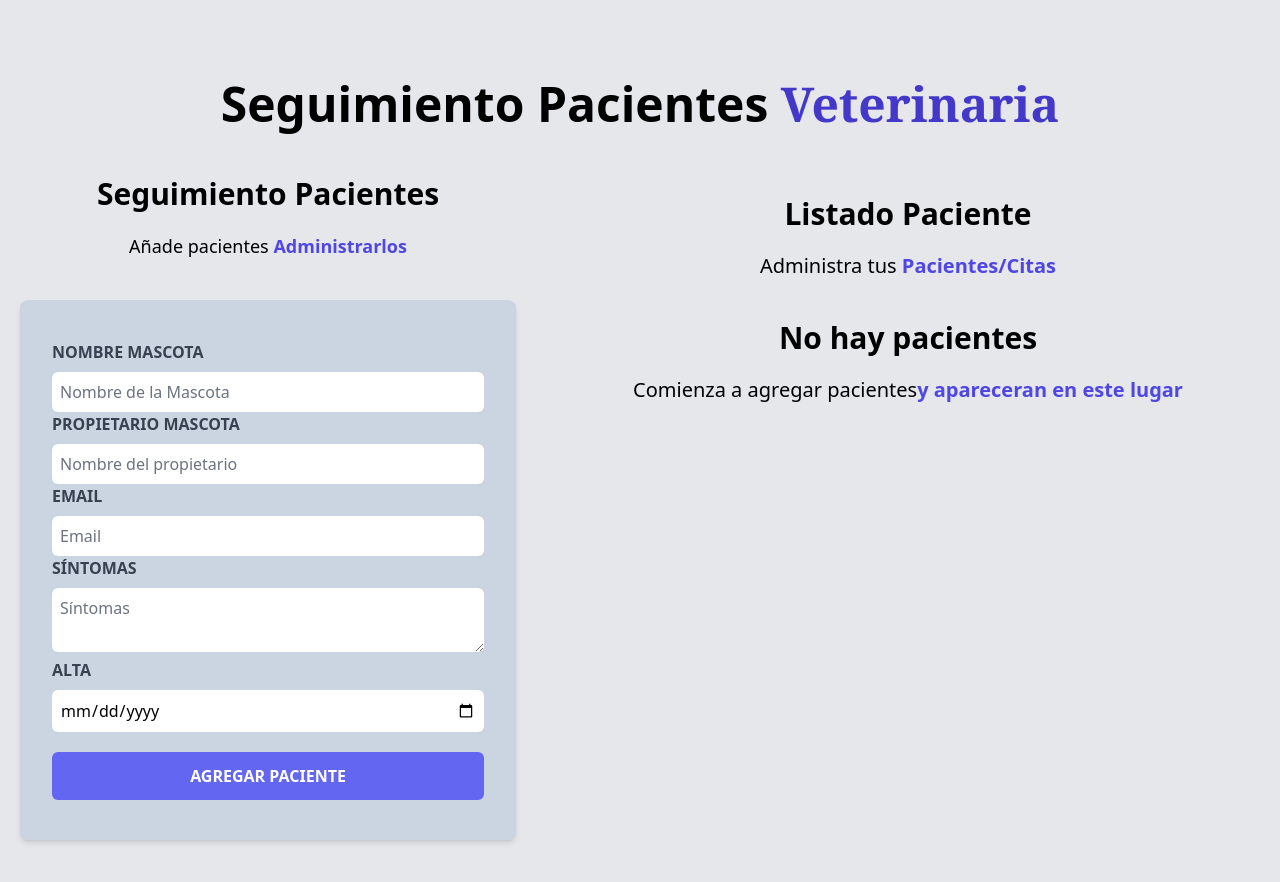
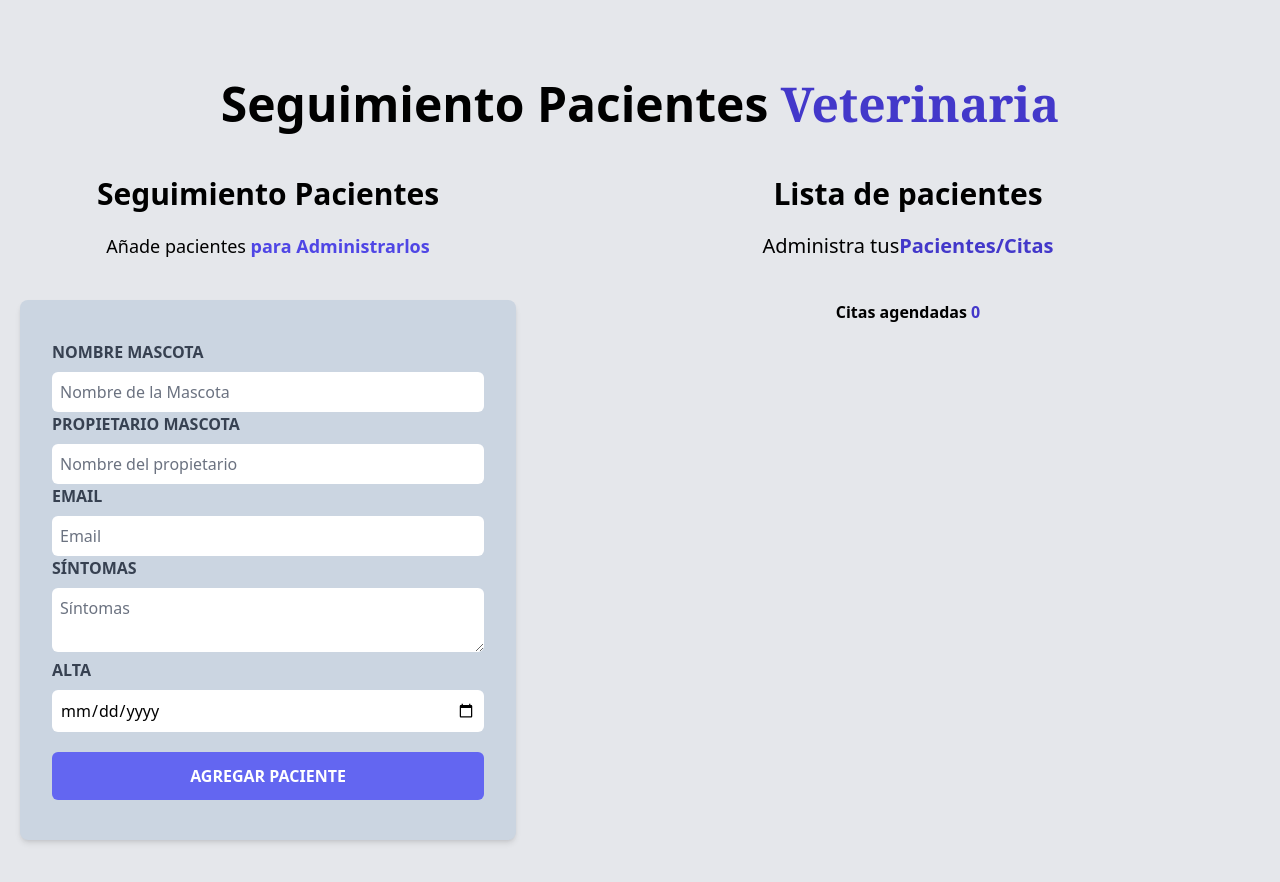
Before and after one commit to Lili2191/Citas-React, a React (Vite) app: page / in a window 1280 px wide. Shown: the top 882 px of the page. Built offline with nearby package versions, Linux system fonts and the light colour scheme.

Commit message:
proyecto terminado
El proyecto esta listo, solo falta checar porque no guarda los datos en el localStorage.

```diff
--- a/src/App.jsx
+++ b/src/App.jsx
@@ -4,13 +4,29 @@
 import Header from "./componentes/header"
 import ListadoPaciente from "./componentes/listadoPaciente"
 import Formulario from "./componentes/formulario"
-import {useState} from "react"
+import {useState,useEffect} from "react"
+
 //los estilos se meten con classname en los archivos .jsx
 function App() {
   const[pacientes,setPacientes]=useState([])
   const[paciente,setPaciente]=useState({})
   const eliminarPaciente=id=>{const pacientesAct=pacientes.filter(paciente=>paciente.id!==id)
   setPacientes(pacientesAct)}
+
+  useEffect(()=>{
+    const obtenerLs=(()=>{
+      const pacientesLs=JSON.parse(localStorage.getItem('pacientes'))??[]
+      setPacientes(pacientesLs)
+    })
+    obtenerLs();
+  },[])
+
+  useEffect(()=>{
+    localStorage.setItem('pacientes',JSON.stringify(pacientes))
+  },[pacientes])
+
+
+
   return(
   <div className="mt-20 container mx-auto">
     <Header
--- a/src/componentes/formulario.jsx
+++ b/src/componentes/formulario.jsx
@@ -7,6 +7,19 @@ function Formulario({pacientes,setPacientes,paciente,setPaciente}){
   const[sintomas, setSintomas]=useState('');
   const[alta, setAlta]=useState('');
   const[error,setError]=useState(false)
+
+useEffect(()=>{
+  if(Object.keys(paciente).length>0){
+    setMascota(paciente.mascota)
+    setPropietario(paciente.propietario)
+    setEmail(paciente.email)
+    setSintomas(paciente.sintomas)
+    setAlta(paciente.alta)
+  }
+},[paciente])
+
+
+
   const generarId=()=>{
     const random= Math.random().toString(36)
     const fecha=Date.now().toString(36)
@@ -19,12 +32,18 @@ function Formulario({pacientes,setPacientes,paciente,setPaciente}){
     return
    };
    setError(false)
-   const objPaciente={mascota,propietario,email,sintomas,alta}
+   const objPaciente={mascota,propietario,email,sintomas,alta,}
    if(paciente.id){
+    objPaciente.id=paciente.id
+    const pacientesAct=pacientes.map(pacienteState => pacienteState.id===paciente.id ?
+      objPaciente:pacienteState)
+      setPacientes(pacientesAct)
+      setPaciente({})
 
    }else{
     objPaciente.id=generarId()
     setPacientes([...pacientes,objPaciente])
+
    }
 
    //---------Limpiando nuestros input
@@ -38,7 +57,7 @@ function Formulario({pacientes,setPacientes,paciente,setPaciente}){
     return(
         <div className="md:w-1/2 mx-5 lg:w-2/5">
           <h2 className="text-center font-black text-3xl mb-5">Seguimiento Pacientes</h2>
-          <p className="text-center mt-5 text-lg mb-10">Añade pacientes {" "}<span className="text-indigo-600 font-bold">Administrarlos</span></p>
+          <p className="text-center mt-5 text-lg mb-10">Añade pacientes {" "}<span className="text-indigo-600 font-bold"> para Administrarlos</span></p>
 
           <form className="bg-slate-300 py-10 px-8 shadow-md rounded-lg"
           onSubmit={validarFormulario}>
@@ -88,7 +107,7 @@ function Formulario({pacientes,setPacientes,paciente,setPaciente}){
             </div>
             </div>
             <input type="submit" className=" bg-indigo-500 text-white uppercase w-full p-3 mt-5 rounded-md hover:bg-indigo-700 cursor-pointer transition-colors font-bold"
-            value={'Agregar paciente'} />
+            value={paciente.id?'editar paciente':'Agregar paciente'} />
           </form>
         </div>
     );
--- a/src/componentes/listadoPaciente.jsx
+++ b/src/componentes/listadoPaciente.jsx
@@ -1,19 +1,38 @@
 import Paciente from "./pacientes";
+//import { useEffect } from 'react'
+function ListadoPaciente({ pacientes, setPaciente, eliminarPaciente }) {
 
-function ListadoPaciente({pacientes,setPaciente}){
+  /*{useEffect(() => {
+    if(pacientes.length>=1)
+    console.log('nuevo paciente')
+  },[pacientes])}*/
 
-    return(
-        <div className="md:w-1/2 lg:w-3/5 overflow-y-scroll md:h-screen box-sizzing:border-box">
-          <h2 className="font-black text-3xl text-center mt-5">Listado Paciente</h2>
-          <p className="text-xl mb-10 mt-5 text-center">Administra tus <span className="text-indigo-600 font-bold">Pacientes/Citas</span>{" "}</p>
-          {pacientes.map(paciente=>(
-          <Paciente
-          key={paciente.id} paciente={paciente} setPaciente={setPaciente}/>))
-        }
-        <><h2 className=" font-black text-3xl text-center">No hay pacientes</h2>
-        <p className="text-xl text-center mt-5">Comienza a agregar pacientes
-        <span className="text-indigo-600 font-bold">y apareceran en este lugar</span></p> </>
+  return (
+    <div className="md:w-1/2 lg:w-3/5 overflow-y-scroll md:h-screen box-sizzing:border-box">
+
+      {pacientes.lenght === 0 ? (
+        <div>
+          <h2 className=" font-black text-3xl text-center">No hay pacientes</h2>
+          <p className="text-xl text-center mt-5">Comienza a agregar pacientes
+            <span className="text-indigo-600 font-bold">y apareceran en este lugar</span></p>
         </div>
-    );
+      ) : (
+        <div>
+          <h2 className="font-black text-3xl text-center">Lista de pacientes</h2>
+          <p className="text-xl mb-10 mt-5 text-center">Administra tus<span className="text-indigo-700 font-bold">Pacientes/Citas</span></p>
+
+          {pacientes.map(paciente => (<Paciente
+            key={paciente.id} paciente={paciente}
+            eliminarPaciente={eliminarPaciente}
+            setPaciente={setPaciente}
+          />))}
+
+          <h2 className="font-black text-center mt-10">Citas agendadas <span className="text-indigo-700">{pacientes.length}</span></h2>
+        </div>
+
+      )}</div>
+  )
 }
+
+
 export default ListadoPaciente
--- a/src/componentes/pacientes.jsx
+++ b/src/componentes/pacientes.jsx
@@ -1,10 +1,11 @@
 function Paciente({paciente,eliminarPaciente,setPaciente}){
-    const{mascota,propietario,email,sintomas,alta}=paciente
+    const{mascota,propietario,email,sintomas,alta,id}=paciente
     const eliminarFormulario=()=>{const respuesta=confirm
         ('¿Seguro qu desea elimar el paciente?')
     if(respuesta){
         eliminarPaciente(id)
-    } }
+    }
+  }
     return(
         <div className="bg-slate-300 shadow-md px-5 mx-5 rounded-md">
             <p className="font-bold text-gray-700 uppercase">Mascota:<span className="font-normal normal-case">{mascota}</span></p>
```
